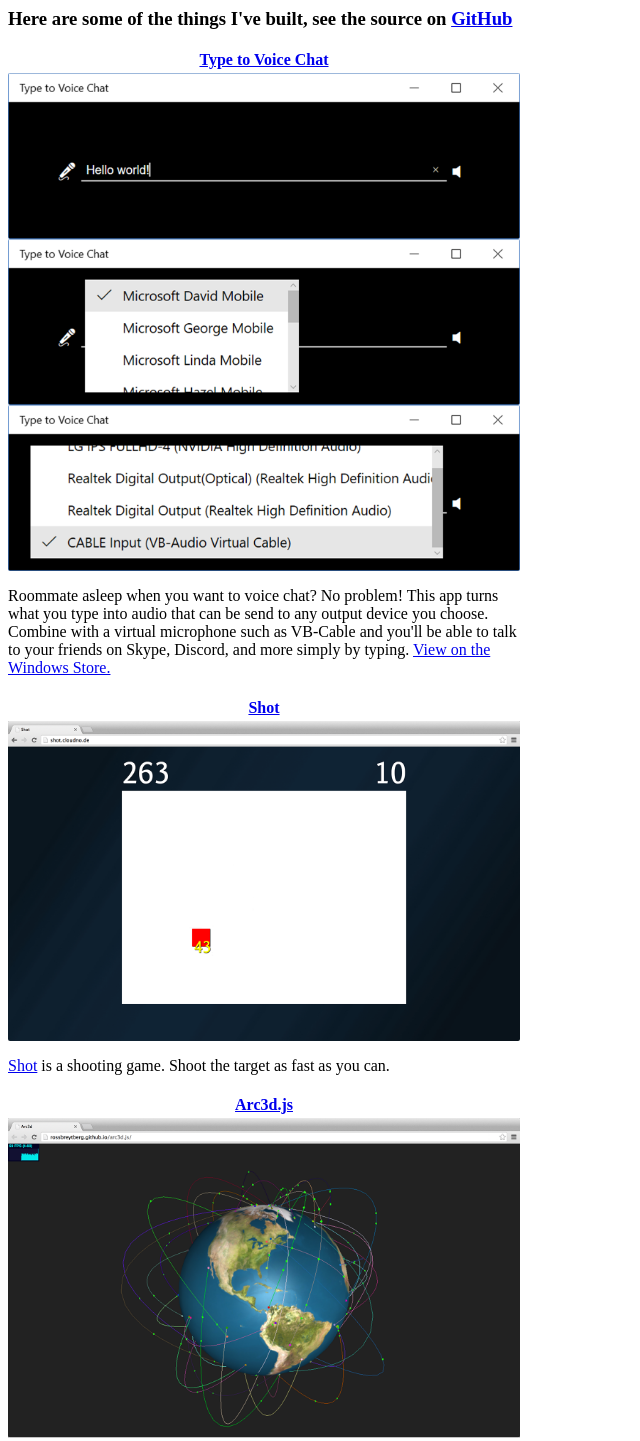
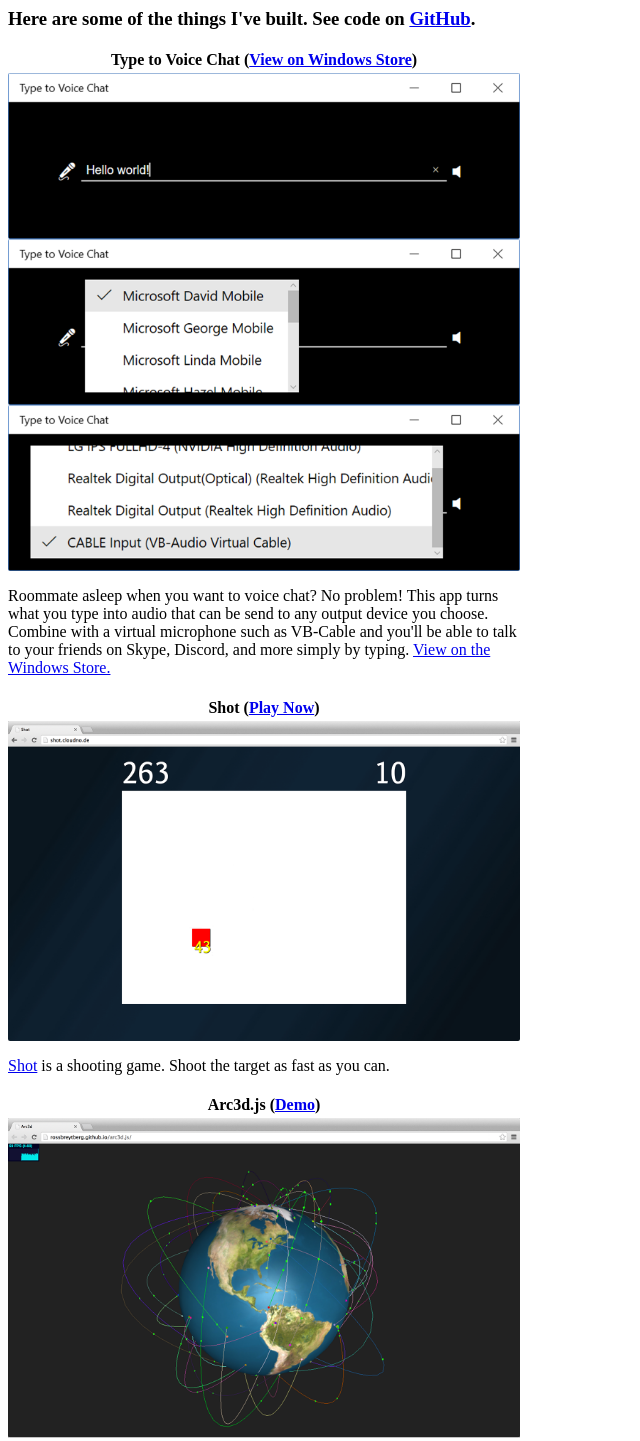
Before and after one commit to rossbreytberg/rossbreytberg.github.io, a plain HTML site: page projects.html in a window 1280 px wide. Shown: the top 1441 px of the page, without its empty margins (0-640 px from the left). Drawn offline with Linux system fonts and the light colour scheme.

Commit message:
updated links

```diff
--- a/projects.html
+++ b/projects.html
@@ -1,9 +1,9 @@
 <link href="css/projects.css" rel="stylesheet" type="text/css" />
 
 <div class="projects">
-  <h3>Here are some of the things I've built, see the source on <a href="https://github.com/rossbreytberg">GitHub</a></h3>
+  <h3>Here are some of the things I've built. See code on <a href="https://github.com/rossbreytberg">GitHub</a>.</h3>
 
-  <h4><a href="https://www.microsoft.com/en-us/store/p/type-to-voice-chat/9nblggh40gqw">Type to Voice Chat</a></h4>
+  <h4>Type to Voice Chat (<a href="https://www.microsoft.com/en-us/store/p/type-to-voice-chat/9nblggh40gqw">View on Windows Store</a>)</h4>
   <a href="images/projects/type-to-voice-chat-1.png">
     <img
       class="img"
@@ -35,7 +35,7 @@
     </a>
   </p>
 
-  <h4><a href="/shot">Shot</a></h4>
+  <h4>Shot (<a href="/shot">Play Now</a>)</h4>
   <a href="/shot">
     <img class="img" src="images/projects/shot.png" alt="Shot" />
   </a>
@@ -43,7 +43,7 @@
     <a href="https://github.com/rossbreytberg/shot">Shot</a> is a shooting game. Shoot the target as fast as you can.
   </p>
 
-  <h4><a href="/arc3d.js">Arc3d.js</a></h4>
+  <h4>Arc3d.js (<a href="/arc3d.js">Demo</a>)</h4>
   <a href="/arc3d.js">
     <img class="img" src="images/projects/arc3d.png" alt="Arc3d" />
   </a>
```
